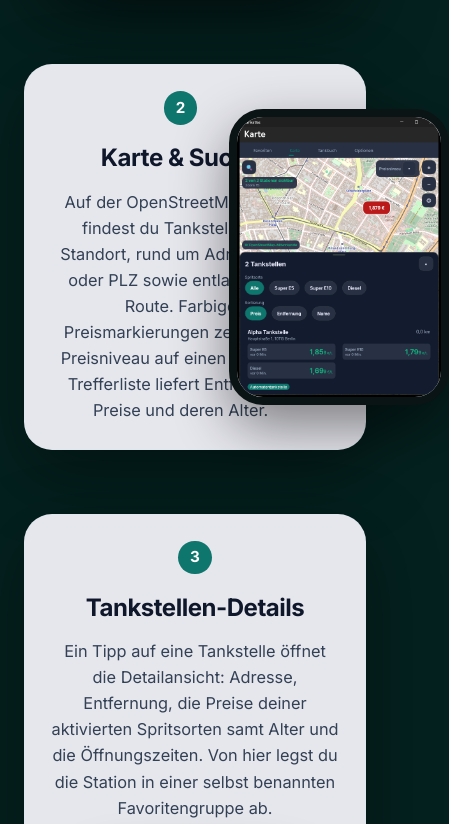
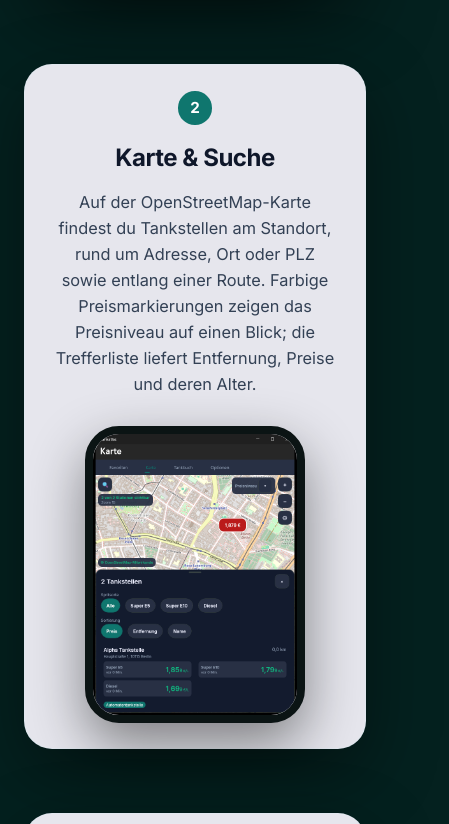
Before and after one commit to martin-stromberg/Tankradar, a website: page pages/index.html in a window 390 px wide. Shown: the part 1487-2311 px from the top of the page, 449 px wide, since content can reach past the window. Drawn offline with Linux system fonts and the light colour scheme.

Commit message:
fix: Gerade Info-Panels auf Smartphones einspaltig darstellen
.panel:nth-of-type(even) hat hoehere Spezifitaet als .panel und
ueberschrieb in der Media-Query (max-width: 720px) das einspaltige
grid-template-columns. Dadurch blieben die Panels "Karte & Suche" und
"Tankbuch" zweispaltig: Der Text dehnte die auto-Spalte ueber den
Viewport hinaus und das Bild schwebte mittig ueber dem Text.

Generated with [Devin](https://devin.ai)

Co-Authored-By: Devin <158243242+devin-ai-integration[bot]@users.noreply.github.com>

```diff
--- a/pages/styles.css
+++ b/pages/styles.css
@@ -174,7 +174,8 @@ main {
 .site-footer a { color: #5eead4; }
 
 @media (max-width: 720px) {
-  .panel { grid-template-columns: 1fr; justify-items: center; text-align: center; }
+  .panel,
+  .panel:nth-of-type(even) { grid-template-columns: 1fr; justify-items: center; text-align: center; }
   .panel:nth-of-type(even) .panel-text { order: 1; }
   .panel:nth-of-type(even) .device { order: 2; }
 }
```
